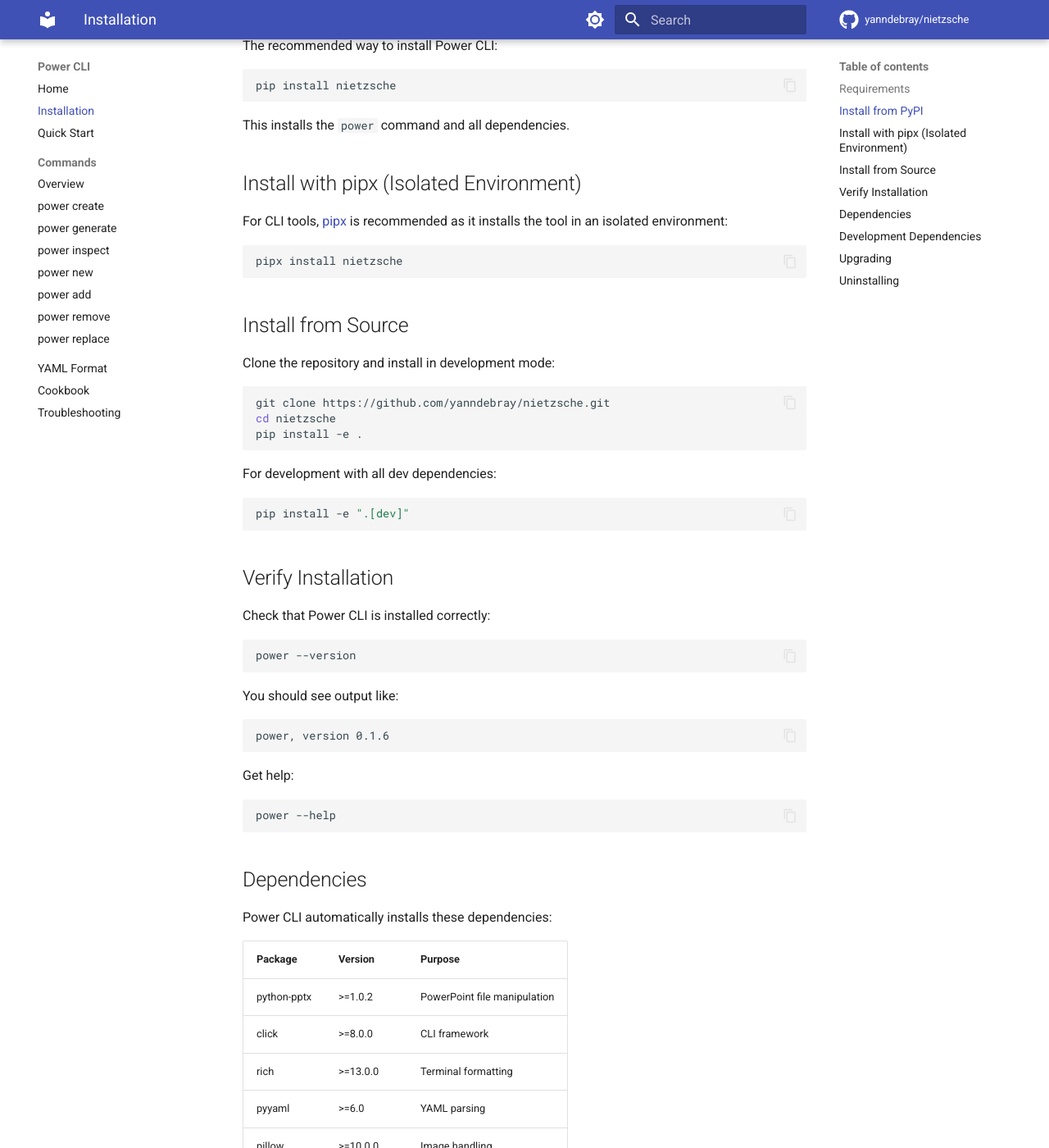
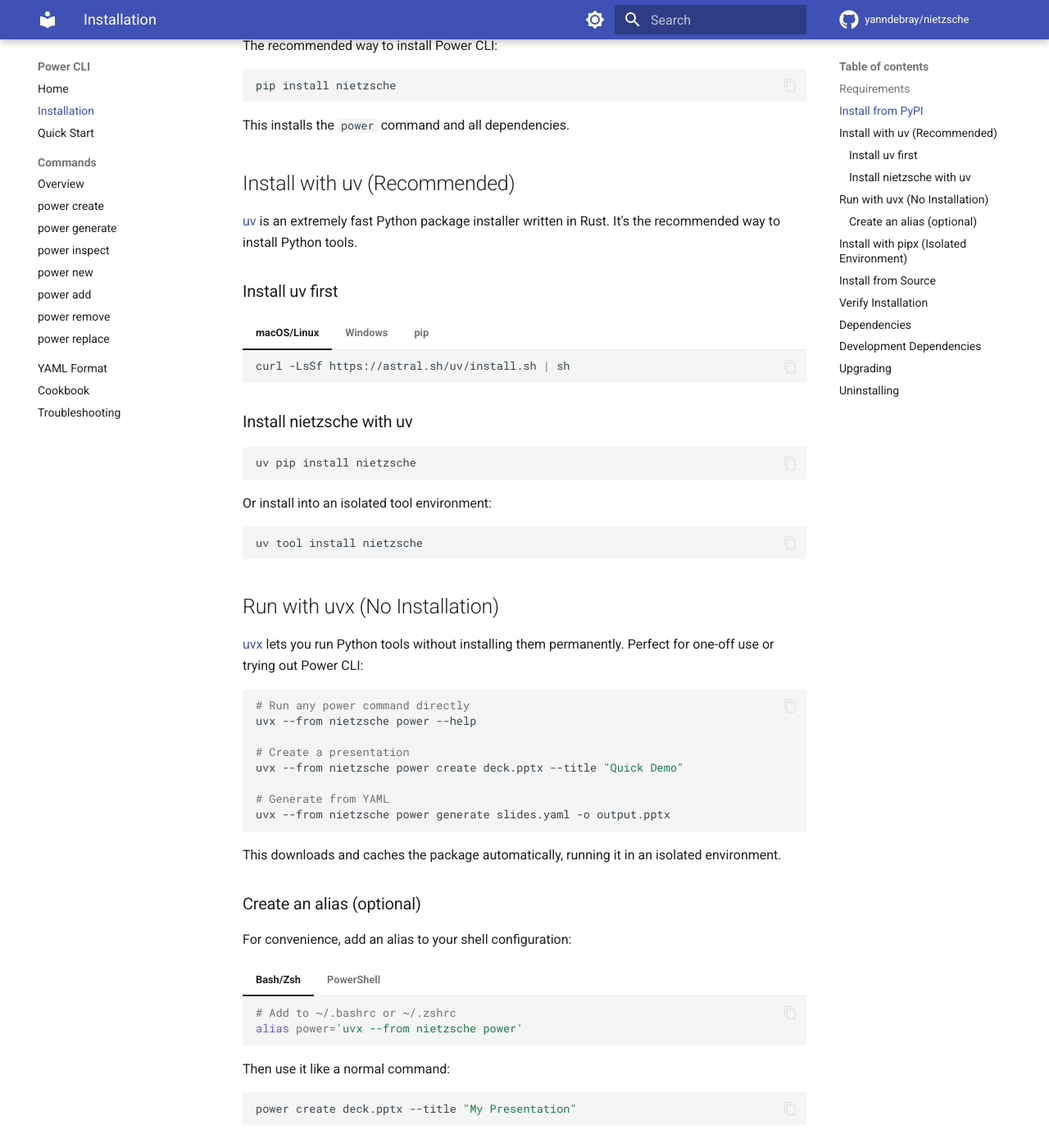
Before and after one commit to yanndebray/nietzsche, an MkDocs documentation site: the page built from docs/install.md, in a window 1280 px wide and 1400 px high, scrolled down 338 px. Shown: the whole window at 82% size. Built offline with MkDocs 1.6.1 and Material for MkDocs 9.7.7, drawn with Linux system fonts in a browser that asks for light colours; comment, search, counter and statistics services are not loaded; some of the changed text lies outside the part shown.

Commit message:
Add uv and uvx installation documentation
- uv pip install and uv tool install methods
- uvx for running without installation
- Shell aliases for uvx convenience
- Tabbed interface for pip/uv/pipx options
- Updated quickstart with uv options

Co-Authored-By: Claude Opus 4.5 <noreply@anthropic.com>

````diff
--- a/docs/install.md
+++ b/docs/install.md
@@ -3,7 +3,7 @@
 ## Requirements
 
 - Python 3.9 or higher
-- pip (Python package manager)
+- A package manager (pip, uv, or pipx)
 
 ## Install from PyPI
 
@@ -15,9 +15,86 @@ pip install nietzsche
 
 This installs the `power` command and all dependencies.
 
+## Install with uv (Recommended)
+
+[uv](https://docs.astral.sh/uv/) is an extremely fast Python package installer written in Rust. It's the recommended way to install Python tools.
+
+### Install uv first
+
+=== "macOS/Linux"
+
+    ```bash
+    curl -LsSf https://astral.sh/uv/install.sh | sh
+    ```
+
+=== "Windows"
+
+    ```powershell
+    powershell -ExecutionPolicy ByPass -c "irm https://astral.sh/uv/install.ps1 | iex"
+    ```
+
+=== "pip"
+
+    ```bash
+    pip install uv
+    ```
+
+### Install nietzsche with uv
+
+```bash
+uv pip install nietzsche
+```
+
+Or install into an isolated tool environment:
+
+```bash
+uv tool install nietzsche
+```
+
+## Run with uvx (No Installation)
+
+[uvx](https://docs.astral.sh/uv/guides/tools/) lets you run Python tools without installing them permanently. Perfect for one-off use or trying out Power CLI:
+
+```bash
+# Run any power command directly
+uvx --from nietzsche power --help
+
+# Create a presentation
+uvx --from nietzsche power create deck.pptx --title "Quick Demo"
+
+# Generate from YAML
+uvx --from nietzsche power generate slides.yaml -o output.pptx
+```
+
+This downloads and caches the package automatically, running it in an isolated environment.
+
+### Create an alias (optional)
+
+For convenience, add an alias to your shell configuration:
+
+=== "Bash/Zsh"
+
+    ```bash
+    # Add to ~/.bashrc or ~/.zshrc
+    alias power='uvx --from nietzsche power'
+    ```
+
+=== "PowerShell"
+
+    ```powershell
+    # Add to $PROFILE
+    function power { uvx --from nietzsche power $args }
+    ```
+
+Then use it like a normal command:
+
+```bash
+power create deck.pptx --title "My Presentation"
+```
+
 ## Install with pipx (Isolated Environment)
 
-For CLI tools, [pipx](https://pypa.github.io/pipx/) is recommended as it installs the tool in an isolated environment:
+For CLI tools, [pipx](https://pypa.github.io/pipx/) is another option that installs the tool in an isolated environment:
 
 ```bash
 pipx install nietzsche
@@ -91,24 +168,47 @@ This includes:
 
 To upgrade to the latest version:
 
-```bash
-pip install --upgrade nietzsche
-```
+=== "pip"
 
-Or with pipx:
+    ```bash
+    pip install --upgrade nietzsche
+    ```
 
-```bash
-pipx upgrade nietzsche
-```
+=== "uv"
+
+    ```bash
+    uv pip install --upgrade nietzsche
+    # or for tool installation
+    uv tool upgrade nietzsche
+    ```
+
+=== "pipx"
+
+    ```bash
+    pipx upgrade nietzsche
+    ```
+
+!!! tip "uvx always uses latest"
+    When using `uvx`, you automatically get the latest version each time (cached for performance).
 
 ## Uninstalling
 
-```bash
-pip uninstall nietzsche
-```
+=== "pip"
 
-Or with pipx:
+    ```bash
+    pip uninstall nietzsche
+    ```
 
-```bash
-pipx uninstall nietzsche
-```
+=== "uv"
+
+    ```bash
+    uv pip uninstall nietzsche
+    # or for tool installation
+    uv tool uninstall nietzsche
+    ```
+
+=== "pipx"
+
+    ```bash
+    pipx uninstall nietzsche
+    ```
````
Also changed, not shown: docs/quickstart.md (+18 -3 lines).
